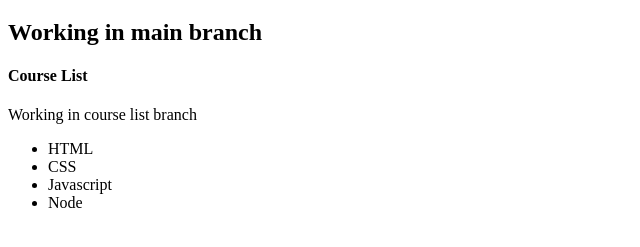
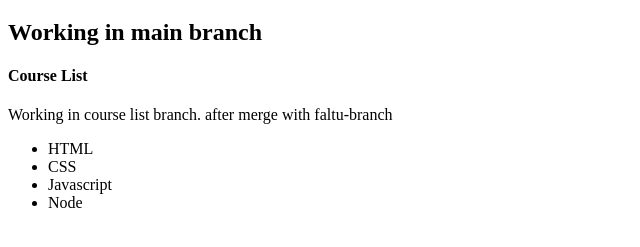
Before and after one commit to SEC-MASUM/git_practice_01, a plain HTML site: page index.html in a window 1280 px wide. Shown: the part 61-308 px from the top of the page, without its empty margins (0-640 px from the left). Drawn offline with Linux system fonts and the light colour scheme.

Commit message:
chnage p tag

```diff
--- a/index.html
+++ b/index.html
@@ -11,7 +11,8 @@
     <h2>Working in main branch</h2>
     <div>
       <h4>Course List</h4>
-      <p>Working in course list branch</p>
+
+      <p>Working in course list branch. after merge with faltu-branch</p>
       <ul>
         <li>HTML</li>
         <li>CSS</li>
```
